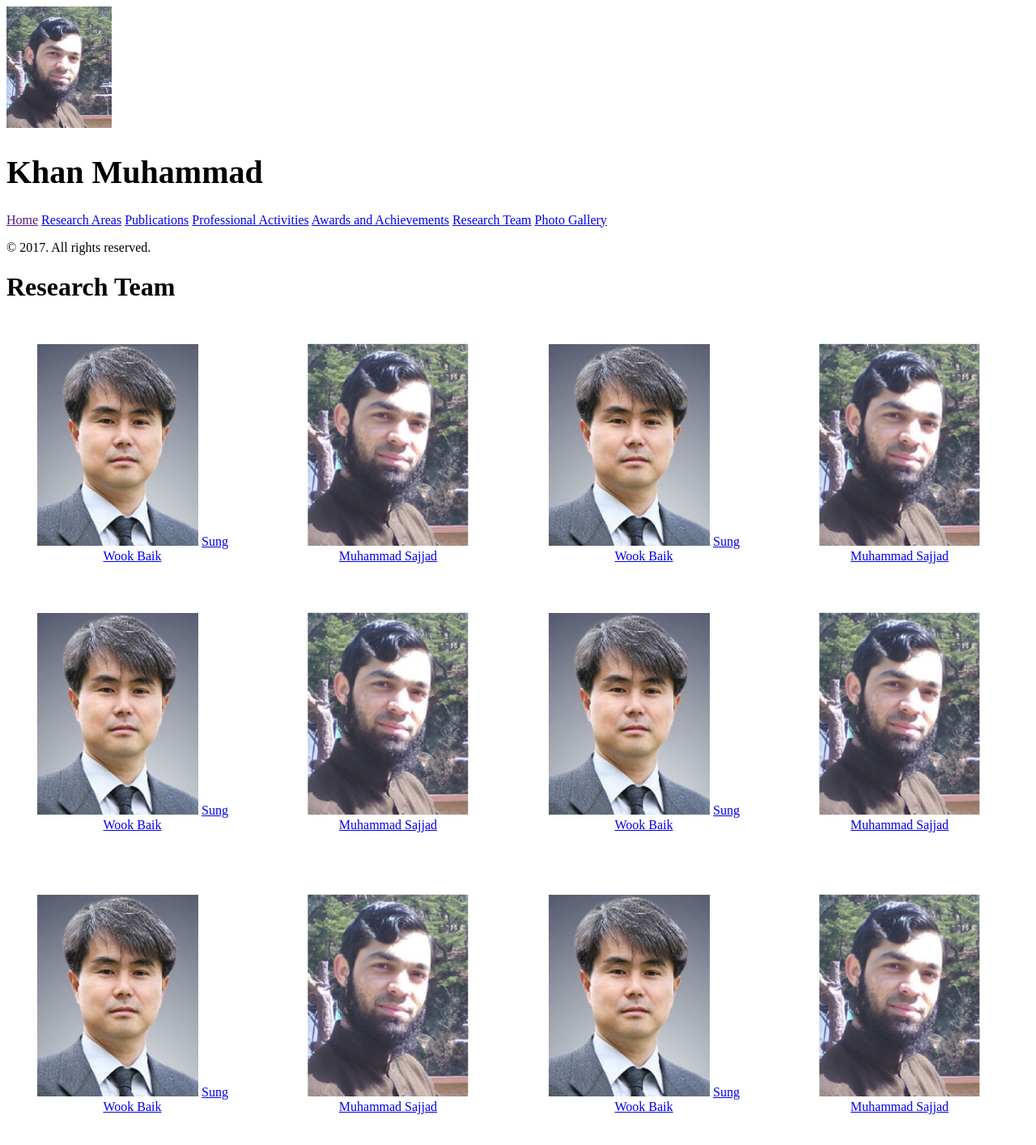
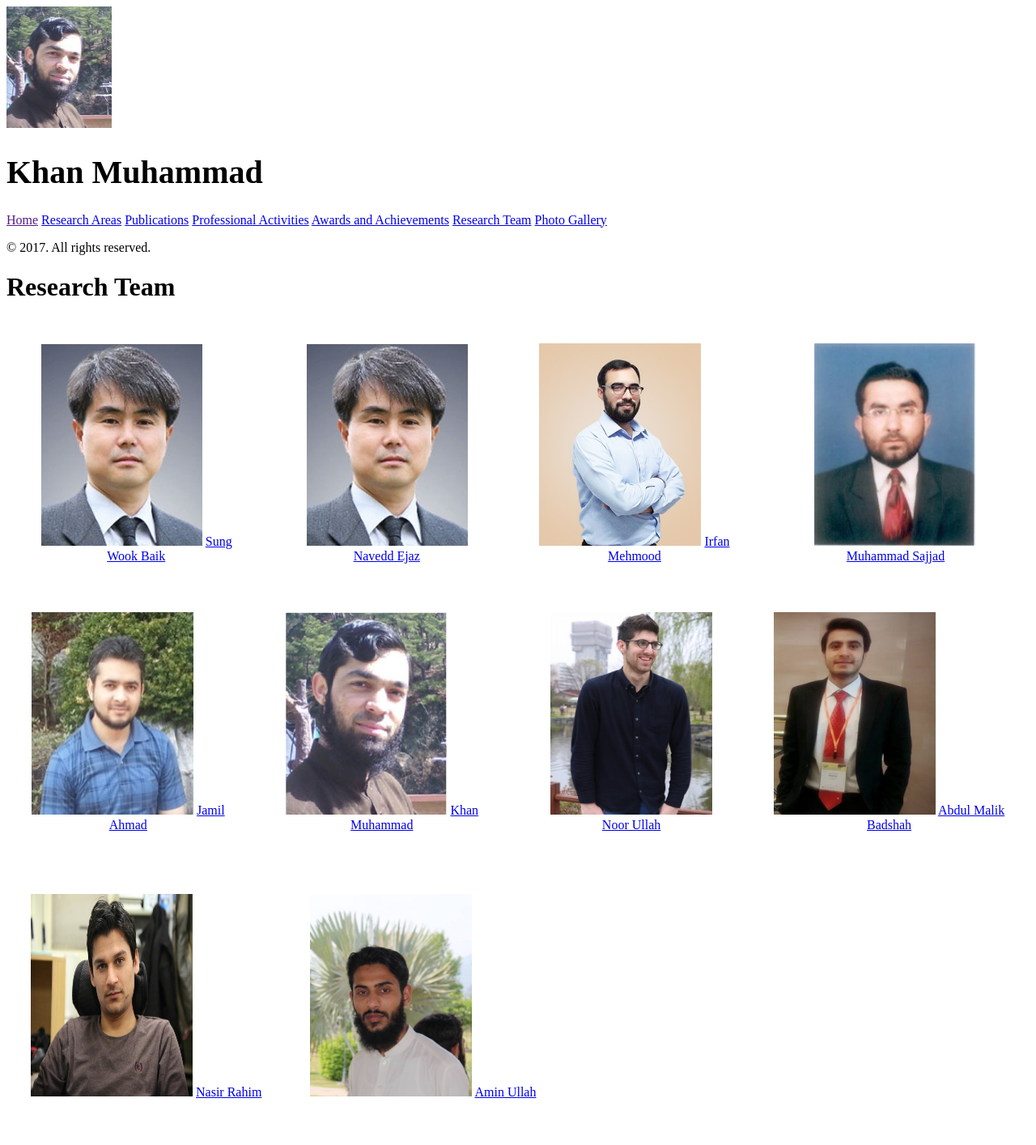
Before and after one commit to khan-muhammad/khan-muhammad.github.io, a Jekyll site: the page built from 05_team.md, in a window 1280 px wide. Shown: the whole page at 81% size. Built offline with Jekyll 4.4.1, drawn with Linux system fonts in a browser that asks for light colours.

Commit message:
pictures and links added

```diff
--- a/05_team.md
+++ b/05_team.md
@@ -15,32 +15,27 @@ title: Research Team
 </div>
 
 
-
-
-<div style="padding: 30px" >
-	<img width="200px" height="250px" src="/public/pictures/khan.jpg">
-        <a     href="https://scholar.google.co.kr/citations?user=E4-dElIAAAAJ&hl=en" target="_blank">
-        Muhammad Sajjad
- 		</a>
-</div>
-
-
 <div  style="padding: 30px" >
 	<img width="200px" height="250px" src="/public/pictures/swbaik.jpg">
-        <a     href="http://home.sejong.ac.kr/~sbaik/" target="_blank">
-        Sung Wook Baik
+        <a     href="https://scholar.google.co.kr/citations?user=EWORmh8AAAAJ&hl=en" target="_blank">
+        Navedd Ejaz
  		</a>
 
 </div>
 
-
-
+<div  style="padding: 30px" >
+	<img width="200px" height="250px" src="/public/pictures/irfan.jpg">
+        <a     href="https://scholar.google.co.kr/citations?user=9EuBM9UAAAAJ&hl=en" target="_blank">
+        Irfan Mehmood
+ 		</a>
+ </div>
 
 <div style="padding: 30px" >
-	<img width="200px" height="250px" src="/public/pictures/khan.jpg">
-        <a    href="https://scholar.google.co.kr/citations?user=E4-dElIAAAAJ&hl=en" target="_blank">
+	<img width="200px" height="250px" src="/public/pictures/sajjad.jpg">
+        <a     href="https://scholar.google.co.kr/citations?user=E4-dElIAAAAJ&hl=en" target="_blank">
         Muhammad Sajjad
  		</a>
+
 </div>
 
 
@@ -51,77 +46,57 @@ title: Research Team
 <!-- ################################################################################################ -->
 <div style=" display: inline-flex; text-align: center;">
 
-<div  style="padding: 30px" >
-	<img width="200px" height="250px" src="/public/pictures/swbaik.jpg">
-        <a     href="http://home.sejong.ac.kr/~sbaik/" target="_blank">
-        Sung Wook Baik
- 		</a>
-</div>
+	<div style="padding: 30px" >
+		<img width="200px" height="250px" src="/public/pictures/jamil.jpg">
+		<a    href="https://scholar.google.co.kr/citations?user=7dw-9YgAAAAJ&hl=en" target="_blank">
+		Jamil Ahmad
+			</a>
+	</div>
 
 
-<div style="padding: 30px" >
-	<img width="200px" height="250px" src="/public/pictures/khan.jpg">
-        <a     href="https://scholar.google.co.kr/citations?user=E4-dElIAAAAJ&hl=en" target="_blank">
-        Muhammad Sajjad
- 		</a>
-</div>
+	<div style="padding: 30px" >
+		<img width="200px" height="250px" src="/public/pictures/khan.jpg">
+		<a     href="https://scholar.google.co.kr/citations?user=k5oUZyQAAAAJ&hl=en" target="_blank">
+		Khan Muhammad
+			</a>
+	</div>
 
 
-<div  style="padding: 30px" >
-	<img width="200px" height="250px" src="/public/pictures/swbaik.jpg">
-        <a     href="http://home.sejong.ac.kr/~sbaik/" target="_blank">
-        Sung Wook Baik
- 		</a>
-</div>
+	<div  style="padding: 30px" >
+		<img width="200px" height="250px" src="/public/pictures/noor.jpg">
+		<a     href="https://www.researchgate.net/profile/Noor_Ullah8" target="_blank">
+		Noor Ullah
+			</a>
+	</div>
 
 
+	<div style="padding: 30px" >
+		<img width="200px" height="250px" src="/public/pictures/malik.jpg">
+		<a    href="https://www.researchgate.net/profile/Abdul_Badshah" target="_blank">
+		Abdul Malik Badshah
+			</a>
+	</div>
 
-
-<div style="padding: 30px" >
-	<img width="200px" height="250px" src="/public/pictures/khan.jpg">
-        <a    href="https://scholar.google.co.kr/citations?user=E4-dElIAAAAJ&hl=en" target="_blank">
-        Muhammad Sajjad
- 		</a>
 </div>
-</div>
-
-
-
 
 
  <!-- ################################################################################################ -->
 <div style=" display: inline-flex; text-align: center;">
 
 <div  style="padding: 30px" >
-	<img width="200px" height="250px" src="/public/pictures/swbaik.jpg">
-        <a     href="http://home.sejong.ac.kr/~sbaik/" target="_blank">
-        Sung Wook Baik
+	<img width="200px" height="250px" src="/public/pictures/nasir.jpg">
+        <a     href="https://khan-muhammad.github.io/05_team/" target="_blank">
+        Nasir Rahim
  		</a>
 </div>
 
 
 <div style="padding: 30px" >
-	<img width="200px" height="250px" src="/public/pictures/khan.jpg">
-        <a     href="https://scholar.google.co.kr/citations?user=E4-dElIAAAAJ&hl=en" target="_blank">
-        Muhammad Sajjad
+	<img width="200px" height="250px" src="/public/pictures/amin.jpg">
+        <a     href="https://www.researchgate.net/profile/Amin_Ullah3" target="_blank">
+        Amin Ullah
  		</a>
 </div>
 
 
-<div  style="padding: 30px" >
-	<img width="200px" height="250px" src="/public/pictures/swbaik.jpg">
-        <a     href="http://home.sejong.ac.kr/~sbaik/" target="_blank">
-        Sung Wook Baik
- 		</a>
 </div>
-
-
-
-
-<div style="padding: 30px" >
-	<img width="200px" height="250px" src="/public/pictures/khan.jpg">
-        <a    href="https://scholar.google.co.kr/citations?user=E4-dElIAAAAJ&hl=en" target="_blank">
-        Muhammad Sajjad
- 		</a>
-</div>
-</div>
```
